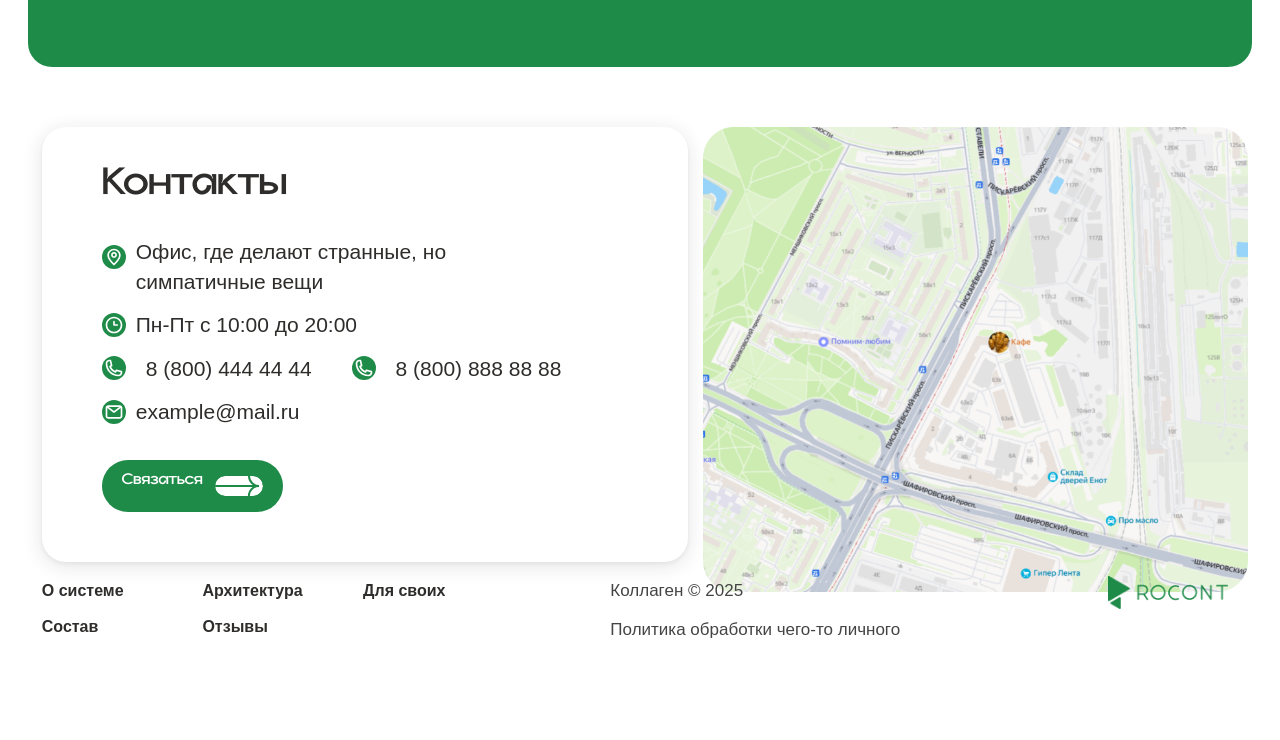
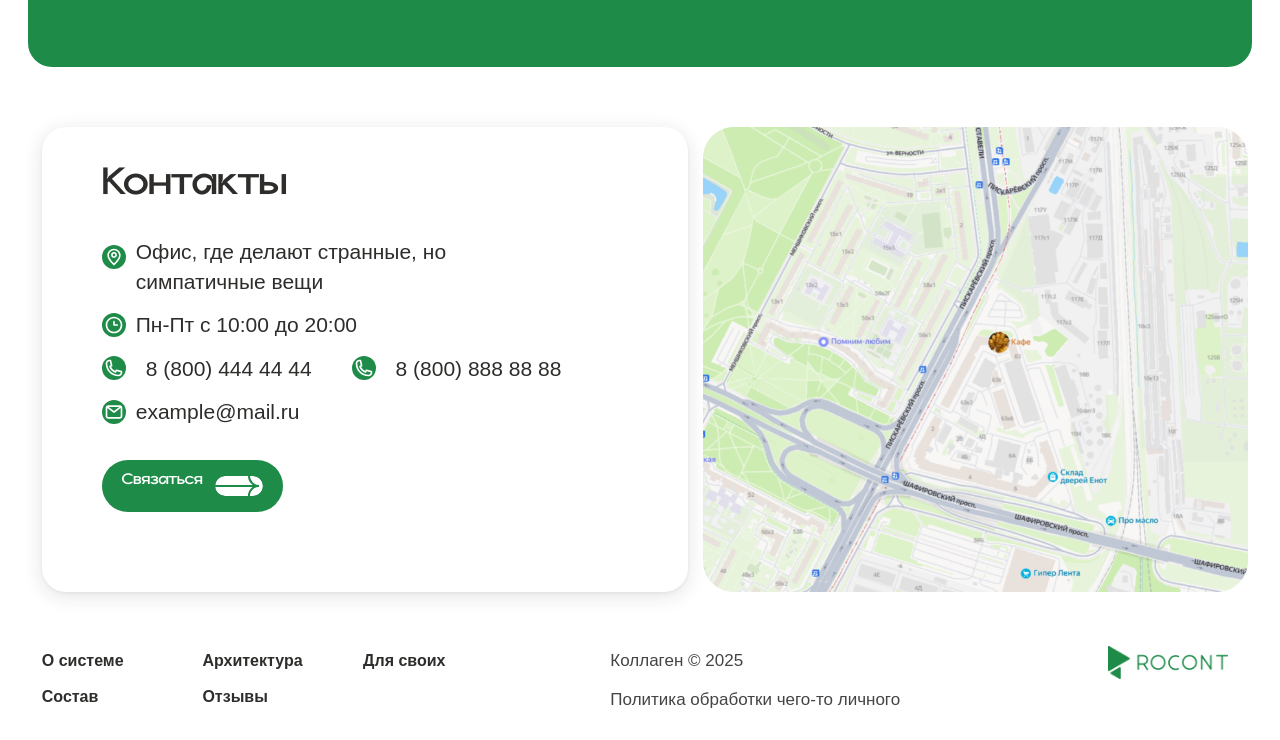
Before and after one commit to magistr25/rocont, a website built with Vite: page src/index.html in a window 1280 px wide. Shown: the part 1370-2110 px from the top of the page. Before the commit the page ends 2040 px from the top, so only its background shows below. Built offline with nearby package versions, Linux system fonts and the light colour scheme; a web font is replaced by a local one.

Commit message:
add title

```diff
--- a/src/index.html
+++ b/src/index.html
@@ -3,7 +3,8 @@
 <head>
     <meta charset="UTF-8"/>
     <meta name="viewport" content="width=device-width, initial-scale=1.0"/>
-    <title>Vite проект</title>
+    <title>Product</title>
+    <link rel="icon" href="./public/images/title.png" type="image/png">
     <link rel="stylesheet" href="styles/main.scss">
     <link rel="preload" href="./public/fonts/tildasansvf.ttf" as="font" type="font/woff2" crossorigin>
     <link rel="preload" href="./public/fonts/Gropled-Bold.otf" as="font" type="font/woff2" crossorigin>
--- a/src/styles/contacts.scss
+++ b/src/styles/contacts.scss
@@ -471,7 +471,7 @@
     }
     &__card {
      padding: 50px 60px;
-      height: 435px;
+      height: 465px;
       border-radius: 24px;
     }
     &__title {
--- a/src/styles/footer.scss
+++ b/src/styles/footer.scss
@@ -188,7 +188,7 @@
 }
 @media (min-width: 1200px) {
   .footer {
-    margin-top: -60px;
+    margin-top: 60px;
     width: 96.6%;
     max-width: 96.6%;;
     padding-left: 20px;
```
Also changed, not shown: src/public/images/title.png (added).
